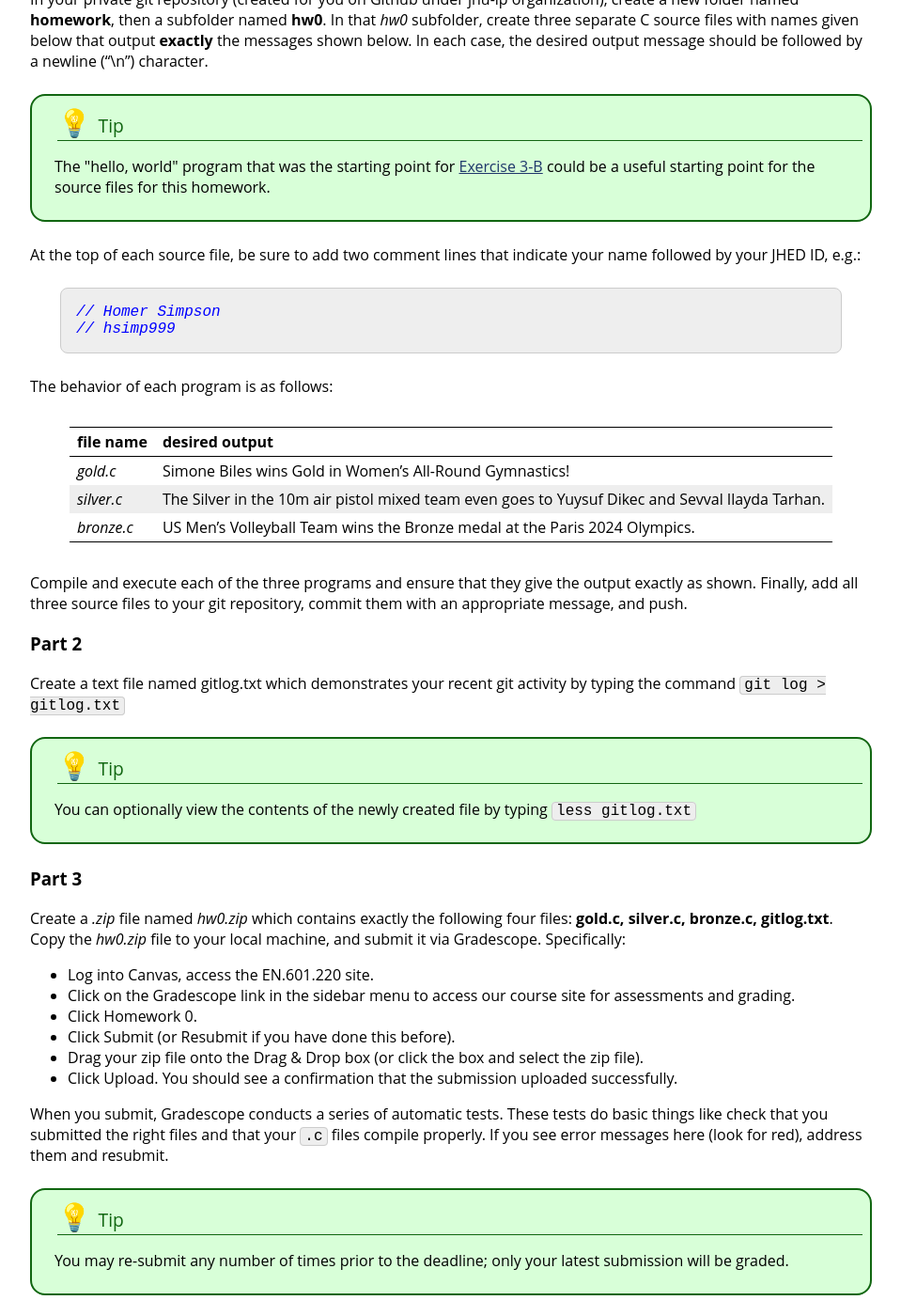
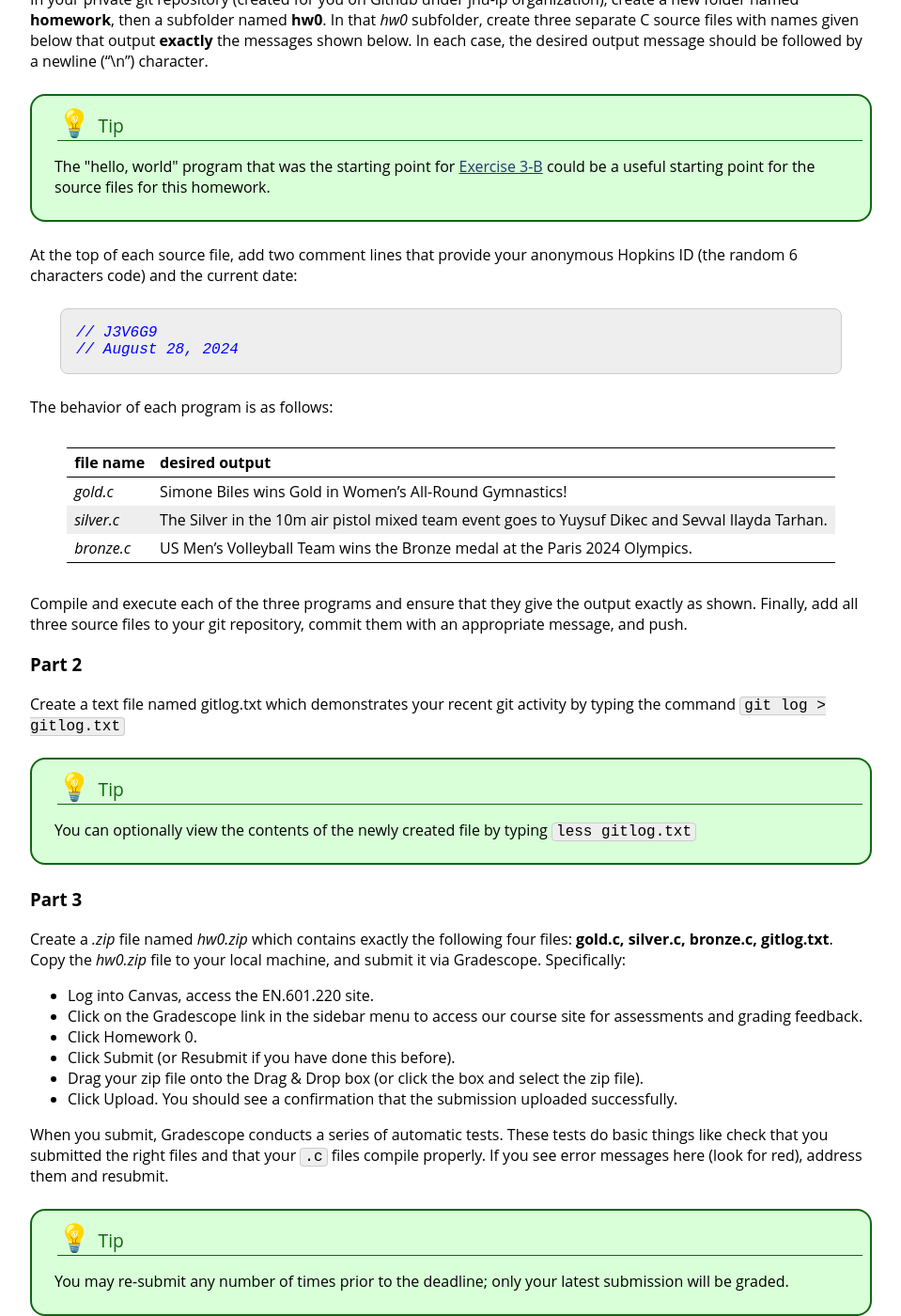
Before and after one commit to jhu-ip/cs220-f24, a Jekyll site: the page built from assign/hw0.md, in a window 1280 px wide and 1400 px high, scrolled down 948 px. Shown: the whole window at 94% size, without its empty margins (160-1119 px from the left). Built offline with Jekyll 4.4.1, drawn with Linux system fonts in a browser that asks for light colours; some of the changed text lies outside the part shown.

Commit message:
hw0 added style, revised identification comment

````diff
--- a/assign/hw0.md
+++ b/assign/hw0.md
@@ -57,11 +57,11 @@
 </div>
 </div>
 
-At the top of each source file, be sure to add two comment lines that indicate your name followed by your JHED ID, e.g.:
+At the top of each source file, add two comment lines that provide your anonymous Hopkins ID (the random 6 characters code) and the current date:
 
 ```c
-// Homer Simpson
-// hsimp999
+// J3V6G9
+// August 28, 2024
 ```
 
 The behavior of each program is as follows:
@@ -69,7 +69,7 @@
 file name | desired output
 --------- | --------------
 *gold.c* | Simone Biles wins Gold in Women's All-Round Gymnastics!
-*silver.c* | The Silver in the 10m air pistol mixed team even goes to Yuysuf Dikec and Sevval Ilayda Tarhan.
+*silver.c* | The Silver in the 10m air pistol mixed team event goes to Yuysuf Dikec and Sevval Ilayda Tarhan.
 *bronze.c* | US Men's Volleyball Team wins the Bronze medal at the Paris 2024 Olympics.
 
 Compile and execute each of the three programs and ensure that they give the output exactly as shown. Finally, add all three source files to your git repository, commit them with an appropriate message, and push.
@@ -88,7 +88,7 @@
 Create a *.zip* file named *hw0.zip* which contains exactly the following four files: **gold.c, silver.c, bronze.c, gitlog.txt**. Copy the *hw0.zip* file to your local machine, and submit it via Gradescope.  Specifically:
 
 * Log into Canvas, access the EN.601.220 site.
-* Click on the Gradescope link in the sidebar menu to access our course site for assessments and grading.
+* Click on the Gradescope link in the sidebar menu to access our course site for assessments and grading feedback.
 * Click Homework 0.
 * Click Submit (or Resubmit if you have done this before).
 * Drag your zip file onto the Drag & Drop box (or click the box and select the zip file).
@@ -108,3 +108,11 @@
 * Passing an automatic check is not itself worth points. (There might be a nominal, low point value like 0.01 associated with a check, but that will not count in the end.) The checks exist to help you and the graders find obvious errors. This will be true for most of the assignments; the actual grades are given manually by the graders, along with feedback comments.
 
 * The automatic checks cover some of the requirements set out in the assignment, but not all. For this assignment, you will notice that the *silver.c* program is checked, but not the other two. In general, *it is up to you to test your own work* and ensure your programs satisfy all stated requirements. Passing all the automatic checks does not necessarily mean you will earn all the points.
+
+### Style & Grading
+We do not have super strict style checks in this course, but
+you should be following best practices for readable code. For this first simple
+assignment that means good spacing, consistent indentation and bracket
+placements, and lines no longer than 80 characters.
+
+Some points in our grading scheme will be for style and submission, including correct file names and the remainder will be for functionality. Code that does not compile will receive a 0 grade.
````
